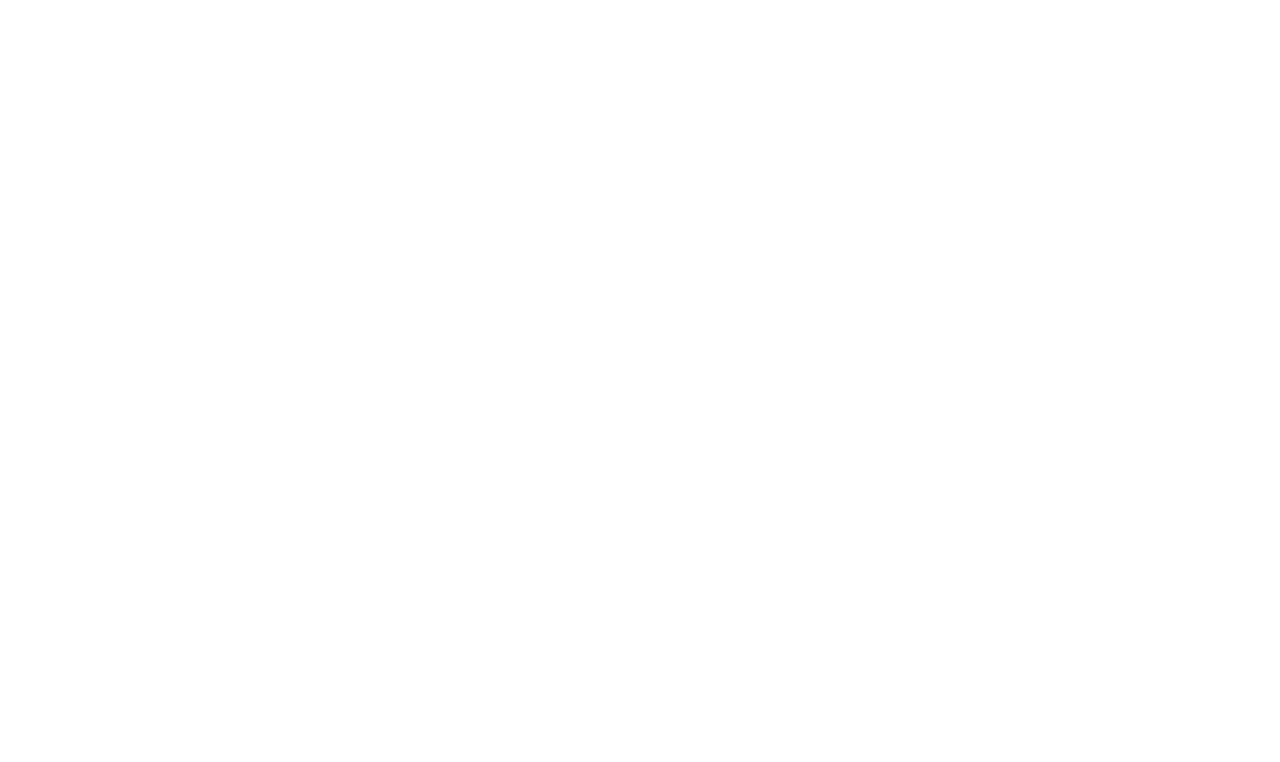
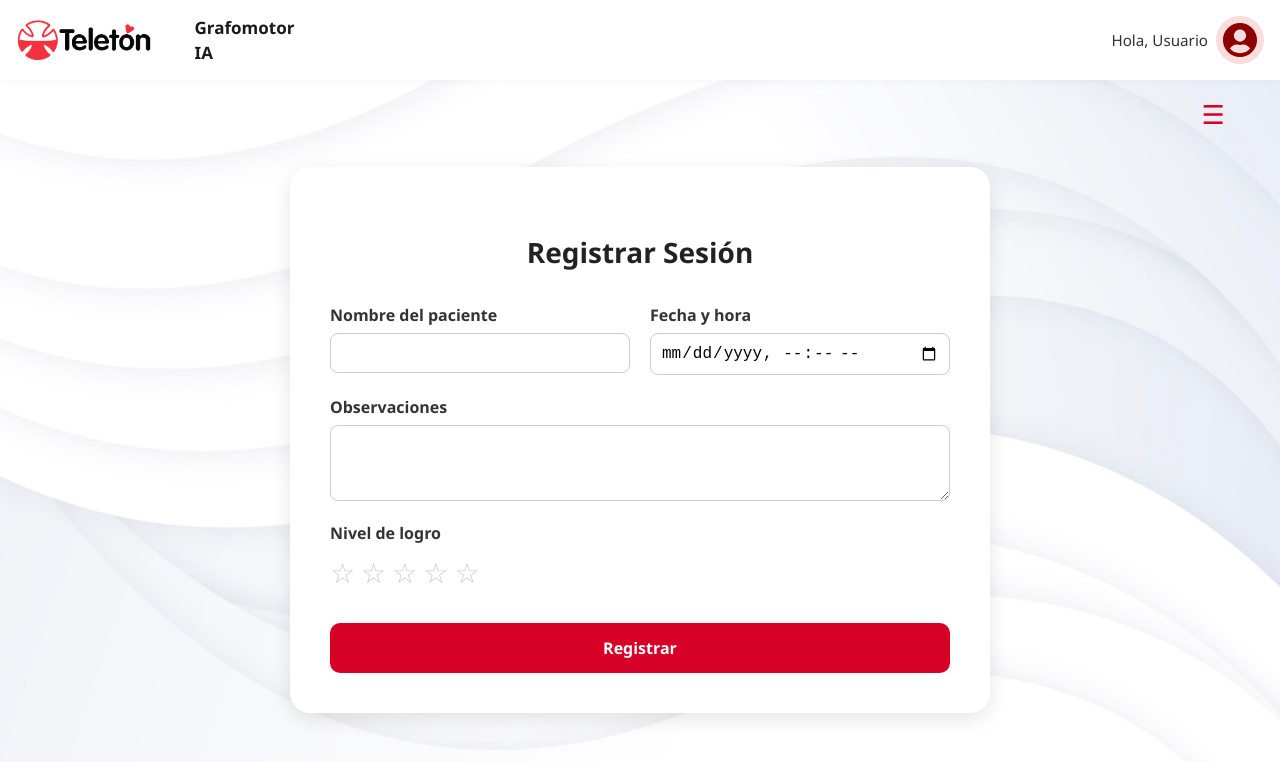
Before and after one commit to matiisnothere-15/GrafomotorIA, a React (Vite) app: page /Sesion in a window 1280 px wide. Before the commit this address had no page. Shown: the top 762 px of the page. Built offline with nearby package versions, Linux system fonts and the light colour scheme.

Commit message:
feat:vistaSesion

```diff
--- /dev/null
+++ b/src/pages/Sesion.css
@@ -0,0 +1,220 @@
+* {
+box-sizing: border-box;
+}
+
+html, body {
+margin: 0;
+padding: 0;
+height: 100%;
+overflow-x: hidden;
+}
+
+.home-wrapper {
+min-height: 100vh;
+background-color: #f9f9f9;
+font-family: 'Segoe UI', sans-serif;
+}
+
+.home-content {
+display: flex;
+justify-content: center;
+padding: 40px 20px;
+}
+
+.sesion-form-container {
+position: relative;
+background-color: white;
+width: 100%;
+max-width: 700px;
+padding: 40px;
+border-radius: 20px;
+box-shadow: 0 6px 20px rgba(0, 0, 0, 0.1);
+}
+
+.alerta-central {
+position: absolute;
+top: 50%;
+left: 50%;
+transform: translate(-50%, -160%);
+background-color: #dff0d8;
+color: #3c763d;
+padding: 12px 24px;
+border-radius: 8px;
+font-weight: 500;
+box-shadow: 0 2px 8px rgba(0, 0, 0, 0.1);
+z-index: 1;
+}
+
+.sesion-titulo {
+font-size: 28px;
+font-weight: bold;
+color: #222;
+text-align: center;
+margin-bottom: 30px;
+}
+
+.sesion-form {
+display: flex;
+flex-direction: column;
+gap: 20px;
+}
+
+.sesion-row {
+display: flex;
+gap: 20px;
+flex-wrap: wrap;
+}
+
+.campo {
+flex: 1;
+display: flex;
+flex-direction: column;
+}
+
+.campo label {
+margin-bottom: 6px;
+font-weight: 600;
+color: #333;
+}
+
+.campo input,
+.campo textarea {
+padding: 10px;
+border-radius: 8px;
+border: 1px solid #ccc;
+font-size: 16px;
+}
+
+.estrellas {
+display: flex;
+gap: 6px;
+font-size: 28px;
+cursor: pointer;
+}
+
+.estrella {
+color: #ccc;
+transition: transform 0.2s, color 0.2s;
+user-select: none;
+}
+
+.estrella:hover {
+transform: scale(1.2);
+}
+
+.estrella.activa {
+color: #f4c430;
+}
+
+.btn-registrar {
+background-color: #d70027;
+color: white;
+border: none;
+padding: 14px;
+border-radius: 10px;
+font-size: 16px;
+font-weight: bold;
+cursor: pointer;
+margin-top: 10px;
+transition: background-color 0.2s ease-in-out;
+}
+
+.btn-registrar:hover {
+background-color: #bb001f;
+}
+
+/* BOTÓN DE MENÚ ☰ Y ✖ */
+.menu-button {
+position: fixed;
+top: 80px;
+right: 24px;
+font-size: 26px;
+background: none;
+border: none;
+color: #d70027;
+cursor: pointer;
+z-index: 1101;
+}
+
+/* FONDO OSCURO DETRÁS DEL MENÚ */
+.menu-overlay {
+position: fixed;
+top: 0;
+left: 0;
+width: 100%;
+height: 100%;
+background: rgba(0, 0, 0, 0.3);
+z-index: 1099;
+}
+
+/* MENÚ LATERAL */
+.sidebar {
+position: fixed;
+top: 0;
+right: -300px;
+width: 260px;
+height: 100%;
+background-color: white;
+box-shadow: -2px 0 10px rgba(0, 0, 0, 0.1);
+padding: 24px;
+display: flex;
+flex-direction: column;
+z-index: 1100;
+transition: right 0.3s ease-in-out;
+}
+
+.sidebar.abierto {
+right: 0;
+}
+
+.sidebar-opciones {
+margin-top: 140px;
+display: flex;
+flex-direction: column;
+gap: 24px;
+}
+
+.sidebar-opcion {
+display: flex;
+align-items: center;
+gap: 12px;
+padding: 10px 14px;
+border-radius: 8px;
+text-decoration: none;
+font-size: 16px;
+font-weight: 500;
+color: #333;
+transition: background 0.2s ease-in-out;
+}
+
+.sidebar-opcion:hover {
+background-color: #f5f5f5;
+color: #d70027;
+}
+
+.sidebar-opcion .emoji {
+width: 28px;
+text-align: center;
+font-size: 20px;
+}
+
+/* RESPONSIVE */
+@media (max-width: 600px) {
+.home-content {
+  padding: 20px 10px;
+}
+
+.sesion-form-container {
+  padding: 24px;
+}
+
+.menu-button {
+  top: 16px;
+  right: 16px;
+}
+
+.sidebar {
+  width: 100%;
+  padding: 100px 32px;
+}
+}
--- /dev/null
+++ b/src/pages/Sesion.tsx
@@ -0,0 +1,125 @@
+import React, { useState, useEffect } from 'react';
+import { Link } from 'react-router-dom';
+import Header from '../components/Header';
+import './Sesion.css';
+
+const Sesion: React.FC = () => {
+  const [nombre, setNombre] = useState('');
+  const [fecha, setFecha] = useState('');
+  const [observaciones, setObservaciones] = useState('');
+  const [nivelLogro, setNivelLogro] = useState(0);
+  const [alertaVisible, setAlertaVisible] = useState(false);
+  const [menuAbierto, setMenuAbierto] = useState(false);
+
+  const handleSubmit = (e: React.FormEvent) => {
+    e.preventDefault();
+    setAlertaVisible(true);
+    setTimeout(() => setAlertaVisible(false), 5000);
+    setNombre('');
+    setFecha('');
+    setObservaciones('');
+    setNivelLogro(0);
+  };
+
+  const cerrarMenu = () => setMenuAbierto(false);
+
+  useEffect(() => {
+    const cerrarConEscape = (e: KeyboardEvent) => {
+      if (e.key === 'Escape') cerrarMenu();
+    };
+    document.addEventListener('keydown', cerrarConEscape);
+    return () => document.removeEventListener('keydown', cerrarConEscape);
+  }, []);
+
+  const opciones = [
+    { icono: '📄', texto: 'Ver Sesiones', ruta: '/sesiones' },
+    { icono: '📝', texto: 'Evaluaciones', ruta: '/evaluaciones' },
+    { icono: '📊', texto: 'Progreso', ruta: '/progreso' },
+    { icono: '🏠', texto: 'Volver al Inicio', ruta: '/' }
+  ];
+
+  return (
+    <div className="home-wrapper">
+      <Header />
+
+      <button className="menu-button" onClick={() => setMenuAbierto(!menuAbierto)}>
+        {menuAbierto ? '✖' : '☰'}
+      </button>
+
+      {menuAbierto && <div className="menu-overlay" onClick={cerrarMenu}></div>}
+
+      <div className={`sidebar ${menuAbierto ? 'abierto' : ''}`}>
+        <div className="sidebar-opciones">
+          {opciones.map((item, index) => (
+            <Link
+              to={item.ruta}
+              className="sidebar-opcion"
+              key={index}
+              onClick={cerrarMenu}
+            >
+              <span className="emoji">{item.icono}</span>
+              {item.texto}
+            </Link>
+          ))}
+        </div>
+      </div>
+
+      <main className="home-content">
+        <div className="sesion-form-container">
+          {alertaVisible && (
+            <div className="alerta-central">✅ ¡Sesión registrada con éxito!</div>
+          )}
+          <h2 className="sesion-titulo">Registrar Sesión</h2>
+          <form onSubmit={handleSubmit} className="sesion-form">
+            <div className="sesion-row">
+              <div className="campo">
+                <label>Nombre del paciente</label>
+                <input
+                  type="text"
+                  value={nombre}
+                  onChange={(e) => setNombre(e.target.value)}
+                  required
+                />
+              </div>
+              <div className="campo">
+                <label>Fecha y hora</label>
+                <input
+                  type="datetime-local"
+                  value={fecha}
+                  onChange={(e) => setFecha(e.target.value)}
+                  required
+                />
+              </div>
+            </div>
+            <div className="campo">
+              <label>Observaciones</label>
+              <textarea
+                rows={3}
+                value={observaciones}
+                onChange={(e) => setObservaciones(e.target.value)}
+                required
+              />
+            </div>
+            <div className="campo">
+              <label>Nivel de logro</label>
+              <div className="estrellas">
+                {[1, 2, 3, 4, 5].map((n) => (
+                  <span
+                    key={n}
+                    className={`estrella ${n <= nivelLogro ? 'activa' : ''}`}
+                    onClick={() => setNivelLogro(n === nivelLogro ? 0 : n)}
+                  >
+                    {n <= nivelLogro ? '⭐' : '☆'}
+                  </span>
+                ))}
+              </div>
+            </div>
+            <button type="submit" className="btn-registrar">Registrar</button>
+          </form>
+        </div>
+      </main>
+    </div>
+  );
+};
+
+export default Sesion;
--- a/src/routes/index.tsx
+++ b/src/routes/index.tsx
@@ -9,6 +9,8 @@ import PrivateRoute from '../components/PrivateRoute';
 import PlanTratamientoPage from '../pages/PlanTratamiento';
 import CopiaFigura from '../pages/CopiaFigura';
 import AyudaSoporte from '../pages/AyudaSoporte';
+import Sesion from '../pages/Sesion';
+
 
 function AppRoutes() {
   return (
@@ -21,6 +23,7 @@ function AppRoutes() {
       <Route path="/PlanTratameinto" element={<PlanTratamientoPage />} />
       <Route path="/CopiaFigura" element={<CopiaFigura />} />
       <Route path="/AyudaSoporte" element={<AyudaSoporte />} />
+      <Route path="/Sesion" element={<Sesion />} />
 
       {/* Rutas protegidas */}
       <Route
```
